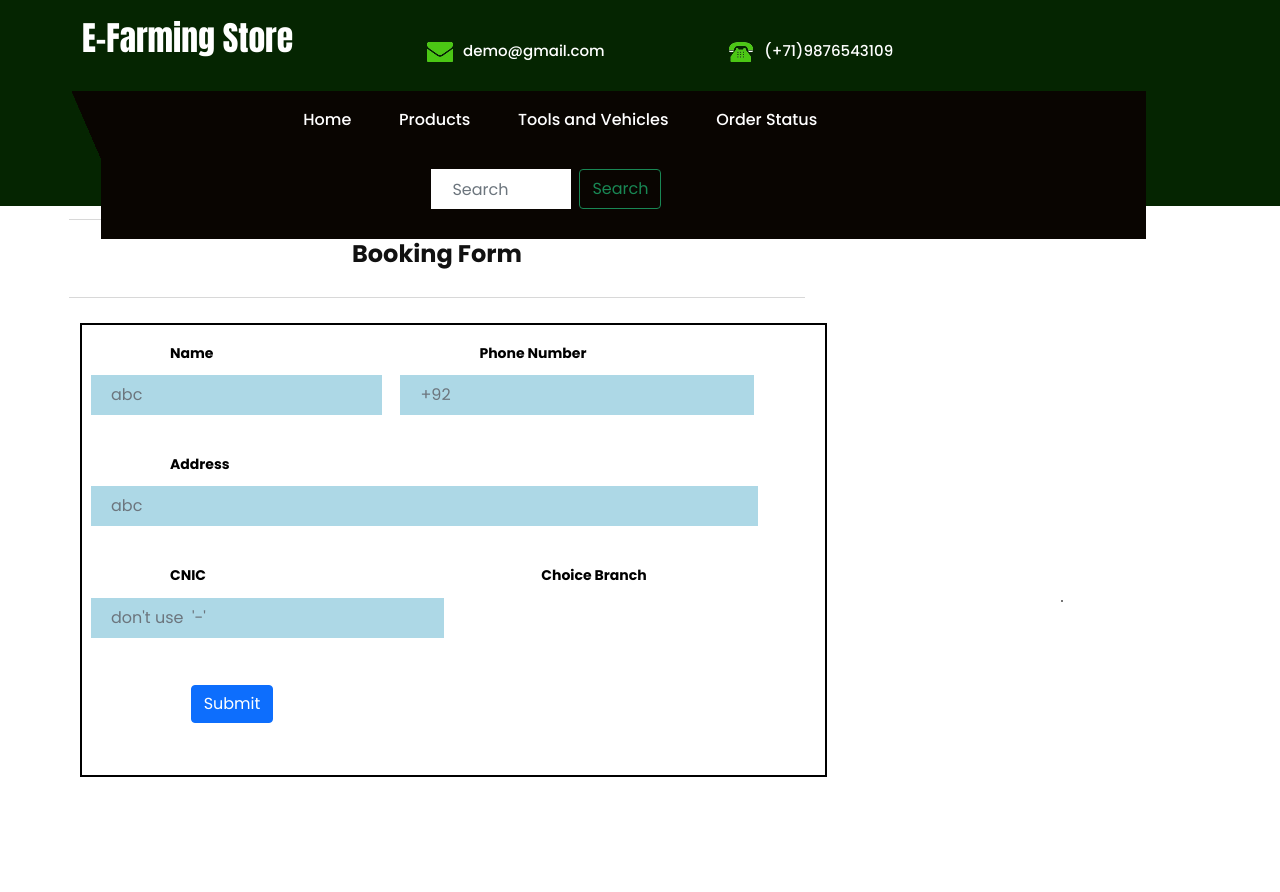
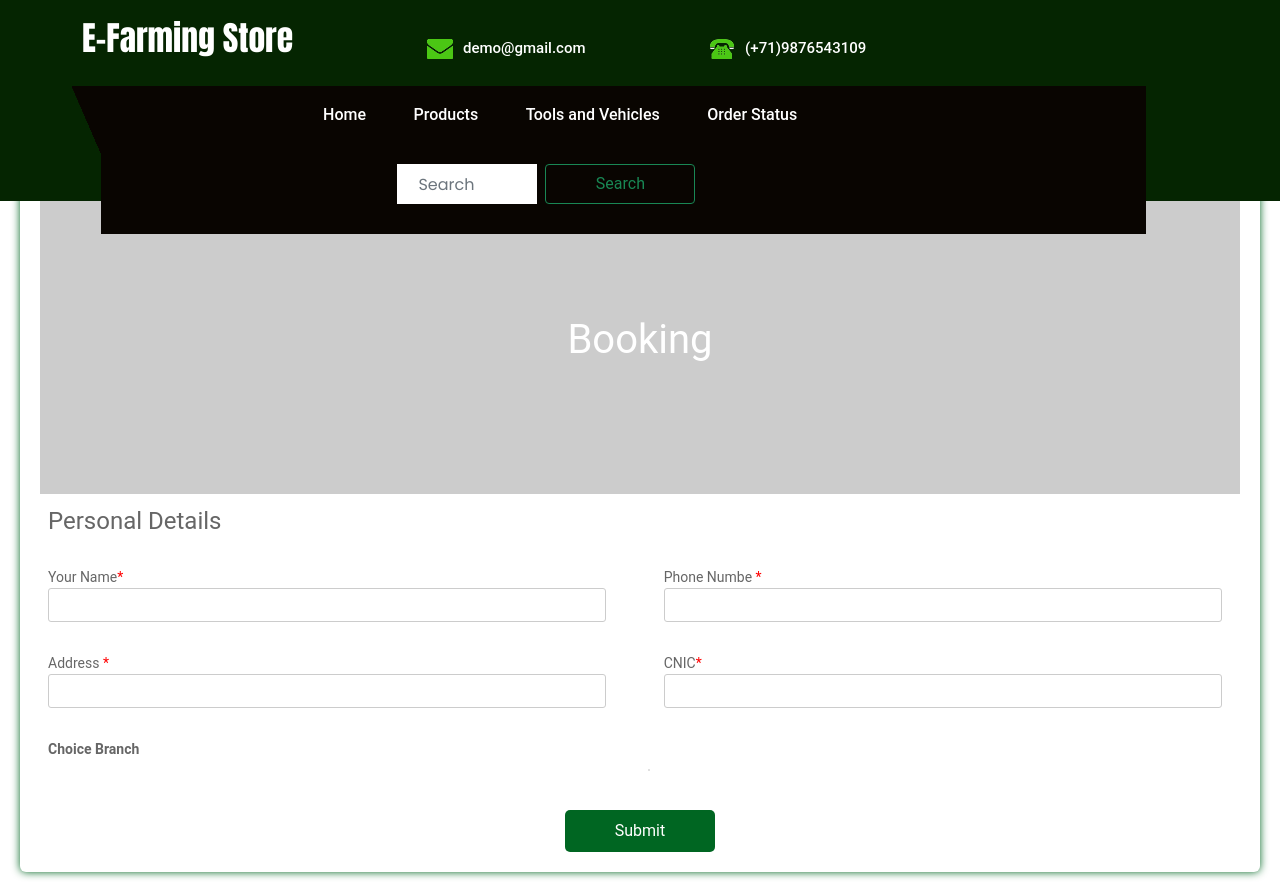
Before and after one commit to MuhammadIshaqSkd/E-Farming-Store, a Django app: page /vehicles/bookingV/1 in a window 1280 px wide. Before the commit the page ends 777 px from the top, so only its background shows below. Run offline with Django 3.2, Linux system fonts and the light colour scheme; data comes from the database, SQL or seed files in the repository; both versions use the stored data as it was after the commit; some libraries are stand-ins or nearby versions.

Commit message:
booking page form UI new updated

```diff
--- a/asc/vehicles/templates/bookingPage.html
+++ b/asc/vehicles/templates/bookingPage.html
@@ -6,19 +6,8 @@
 <br><br><br><br><br><br><br>
 
  {% if f %}
-
-        <br>
-        <div class="row" >
-            <div class="col-md-1"></div>
-          <div  class="col-md-7" style=" margin-left:-40px;" >
-              <hr>
-                <h1 style="text-align: center;"><b>Booking Form</b></h1>
-                <hr>
-          </div>
-        </div><br>
-        <div class="row>">
-            <div class="col-md-10">
-             <form id="formdiv" action="/vehicles/bookingOrder/" method = "POST" class="row g-3">
+<div class="testbox">
+      <form id="forms" action="/vehicles/bookingOrder/" method = "POST" class="row g-3">
                     {% csrf_token %}
                  {% if v %}
                     <input type="hidden" name="vname"  value="{{product.vehicle_name}}" >
@@ -32,24 +21,33 @@
                         <input type="hidden" name="vname"  value="{{product.drone_name}}" >
                         <input type="hidden" name="amount"  value="{{product.rent_price}}" >
                  {% endif %}
-
-                          <div  class="col-md-5">
-                            <label    for="inputEmail4" class="form-label"><b>Name</b></label>
-                            <input style="background-color:lightblue;" type="text" class="form-control" name="name" id="inputEmail4" placeholder="abc" required>
+        <div class="banner">
+          <h1> Booking </h1>
         </div>
-                          <div class="col-md-6">
-                            <label  for="inputPassword4" class="form-label"><b>Phone Number</b></label>
-                            <input style="background-color:lightblue;" type="number" class="form-control" name="phone" id="phone" placeholder="+92" required>
+        <br/>
+        <fieldset>
+          <legend>Personal Details</legend>
+               </fieldset>
+        <br/>
+        <fieldset>
+           <div class="colums">
+          <div class="item">
+            <label for="fname"> Your Name<span>*</span></label>
+            <input id="fname" type="text" name="name" required />
           </div>
-                          <div class="col-12">
-                            <label  for="inputAddress" class="form-label"><b>Address</b></label>
-                            <input style="background-color:lightblue; width:92%; " type="text" class="form-control" name="address" id="inputAddress" placeholder="abc" required>
+          <div class="item">
+            <label for="phone">Phone Numbe <span>*</span></label>
+            <input id="address1" type="number"    name="phone" required />
           </div>
-                          <div class="col-md-6">
-                            <label  for="inputCity" class="form-label"><b>CNIC</b></label>
-                            <input style="background-color:lightblue;" type="number" class="form-control" name="cnic" id="cnic" placeholder="don't use  '-' " required>
+          <div class="item">
+            <label for="address1">Address <span>*</span></label>
+            <input id="applyjob" type="text"   name="address" required />
           </div>
-                          <div class="col-md-4">
+          <div class="item">
+            <label for="city">CNIC<span>*</span></label>
+            <input id="citys" type="number"   name="cnic" required />
+          </div>
+               <div class="item">
                    <label for="inputState" class="form-label"><b>Choice Branch</b></label>
                             <select  style="margin-left:600px;height:0px;width:0px;background-color:white;margin-top:-20px;"  name="branch" id="inputState">
                               <option>Rawalpindi</option>
@@ -58,11 +56,12 @@
                               <option>Chakwal</option>
                             </select>
                </div>
-                          <div style="text-align: center;width: 300px;height: 100px;padding-top: 10px;" class="col-12">
-                            <button type="submit" class="btn btn-primary">Submit</button>
+          </div>
+                </fieldset>
+        <div class="btn-block">
+          <button type="submit" >Submit</button>
         </div>
       </form>
-            </div>
     </div>
 {% endif %}
 
@@ -88,7 +87,6 @@
 </div>
 {% endif %}
 
-
 <!--Complaint Dest popup start-->
 {% if c %}
 <div class="bg-modals">
--- a/asc/vehicles/templates/css/bookingcss.css
+++ b/asc/vehicles/templates/css/bookingcss.css
@@ -36,55 +36,215 @@
    font-size:20px;
    }
 
-   label{
-
-   margin-left:80px;
-   color:black;
-   }
-   .input{
-   margin-left:70px;
-   width:60%;
-   }
-
-   #bookingformdiv{
-   border: 2px solid black;
-   height:10%;
-   margin-bottom:14px;
-   width:70%;margin-left:80px;
-   }
-
-   #formdiv{
-   border: 2px solid black;
-   width:70%;
-   margin-left:80px;
-   margin-right:0px;
-   margin-bottom:20px;
-   }
-
-
-         #cnic{
-  -moz-appearance: textfield;
-}
-#cnic::-webkit-inner-spin-button {
-  display: none;
-}
-#cnic::-webkit-outer-spin-button,
-#cnic::-webkit-inner-spin-button {
-  -webkit-appearance: none;
-  margin: 0;
-}
 
 
 
-        #phone{
-  -moz-appearance: textfield;
-}
-#phone::-webkit-inner-spin-button {
-  display: none;
-}
-#phone::-webkit-outer-spin-button,
-#phone::-webkit-inner-spin-button {
-  -webkit-appearance: none;
-  margin: 0;
-}
+
+
+
+
+
+
+
+
+
+
+
+  body, div, form, input, select, textarea, label, p {
+      padding: 0;
+      margin: 0;
+      outline: none;
+      font-family: Roboto, Arial, sans-serif;
+      font-size: 14px;
+      color: #666;
+      line-height: 22px;
+      }
+h1 {
+      position: absolute;
+      margin: 0;
+      font-size: 40px;
+      color: #fff;
+      z-index: 2;
+ line-height: 83px;
+      }
+
+textarea {
+      width: calc(100% - 12px);
+      padding: 5px;
+      }
+      .testbox {
+      display: flex;
+      justify-content: center;
+      align-items: center;
+      height: inherit;
+      padding: 20px;
+      }
+
+       #forms {
+      width: 100%;
+      padding: 20px;
+      border-radius: 6px;
+      background: #fff;
+      box-shadow: 0 0 8px #006622;
+      }
+
+      .banner {
+      position: relative;
+      height: 300px;
+      background-size: cover;
+      display: flex;
+      justify-content: center;
+      align-items: center;
+      text-align: center;
+      }
+      .banner::after {
+      content: "";
+      background-color: rgba(0, 0, 0, 0.2);
+      position: absolute;
+      width: 100%;
+      height: 100%;
+      }
+      input, select, textarea {
+      margin-bottom: 10px;
+      border: 1px solid #ccc;
+      border-radius: 3px;
+      }
+      input {
+      width: calc(100% - 10px);
+      padding: 5px;
+      }
+      input[type="date"] {
+      padding: 4px 5px;
+      }
+      textarea {
+      width: calc(100% - 12px);
+      padding: 5px;
+    }
+      .item:hover p, .item:hover i, .question:hover p, .question label:hover, input:hover::placeholder {
+      color:  #006622;
+      }
+      .item input:hover, .item select:hover, .item textarea:hover {
+      border: 1px solid transparent;
+      box-shadow: 0 0 3px 0  #006622;
+      color: #006622;
+      }
+      .item {
+      position: relative;
+      margin: 10px 0;
+      }
+      .item span {
+      color: red;
+      }
+      input[type="date"]::-webkit-inner-spin-button {
+      display: none;
+      }
+      .item i, input[type="date"]::-webkit-calendar-picker-indicator {
+      position: absolute;
+      font-size: 20px;
+      color: #00b33c;
+      }
+      .item i {
+      right: 1%;
+      top: 30px;
+      z-index: 1;
+      }
+ .week {
+      display:flex;
+      justfiy-content:space-between;
+      }
+      .colums {
+      display:flex;
+      justify-content:space-between;
+      flex-direction:row;
+      flex-wrap:wrap;
+      }
+      .colums div {
+      width:48%;
+      }
+      [type="date"]::-webkit-calendar-picker-indicator {
+      right: 1%;
+      z-index: 2;
+      opacity: 0;
+      cursor: pointer;
+      }
+      input[type=radio], input[type=checkbox]  {
+      display: none;
+      }
+      label.radio {
+      position: relative;
+  display: inline-block;
+      margin: 5px 20px 15px 0;
+      cursor: pointer;
+      }
+      .question span {
+      margin-left: 30px;
+      }
+      .question-answer label {
+      display: block;
+      }
+      label.radio:before {
+      content: "";
+      position: absolute;
+      left: 0;
+      width: 17px;
+      height: 17px;
+      border-radius: 50%;
+      border: 2px solid #ccc;
+      }
+      input[type=radio]:checked + label:before, label.radio:hover:before {
+      border: 2px solid  #006622;
+      }
+      label.radio:after {
+      content: "";
+      position: absolute;
+      top: 6px;
+      left: 5px;
+      width: 8px;
+      height: 4px;
+      border: 3px solid  #006622;
+      border-top: none;
+      border-right: none;
+      transform: rotate(-45deg);
+      opacity: 0;
+      }
+      input[type=radio]:checked + label:after {
+      opacity: 1;
+      }
+      .flax {
+      display:flex;
+      justify-content:space-around;
+      }
+      .btn-block {
+      margin-top: 10px;
+      text-align: center;
+      }
+      button {
+      width: 150px;
+      padding: 10px;
+      border: none;
+      border-radius: 5px;
+      background:  #006622;
+      font-size: 16px;
+      color: #fff;
+cursor: pointer;
+      }
+      button:hover {
+      background:  #00b33c;
+      }
+      @media (min-width: 568px) {
+      .name-item, .city-item {
+      display: flex;
+      flex-wrap: wrap;
+      justify-content: space-between;
+      }
+      .name-item input, .name-item div {
+      width: calc(50% - 20px);
+      }
+      .name-item div input {
+      width:97%;}
+      .name-item div label {
+      display:block;
+      padding-bottom:5px;
+      }
+      }
   </style>
--- a/asc/vehicles/views.py
+++ b/asc/vehicles/views.py
@@ -103,7 +103,7 @@ def bookingOrder(request):
         branch = request.POST.get('branch', '')
         bookings = Booking(name=name,vname=vname,address=address, phone=phone,
                   cnic=cnic,amount=amount,branch=branch, )
-        s = drone.objects.all()
+        s = 'new'
         bookings.save()
         id = bookings.booking_id
         print(id)
```
Also changed, not shown: asc/db.sqlite3. Lines whose indentation alone changed are shown as unchanged.
